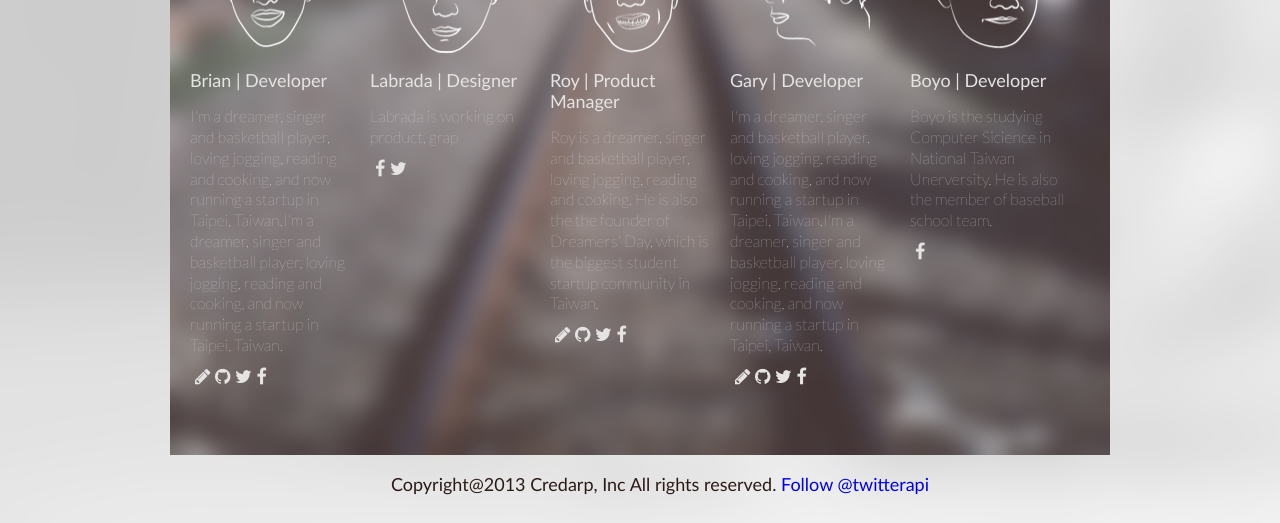
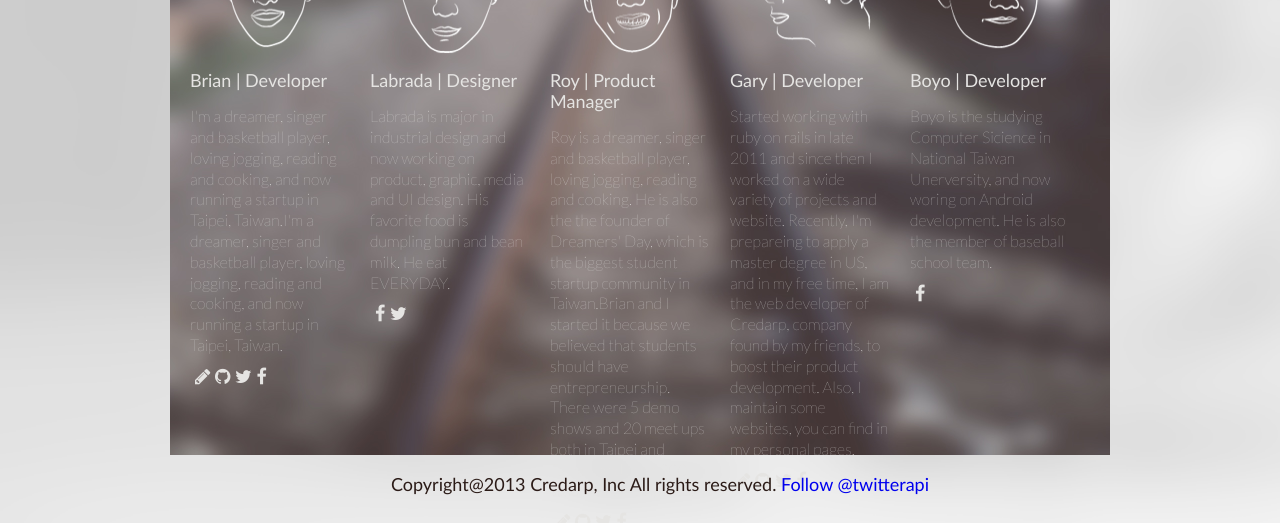
Before and after one commit to roykunglin/credarp, a Jekyll site: the page built from index.html, in a window 1280 px wide. Shown: the part 1145-1668 px from the top of the page. Built offline with Jekyll 4.4.1, drawn with Linux system fonts in a browser that asks for light colours; nearby versions of some CDN libraries; Markdown is read by kramdown in place of the engine named in the settings; the list of posts is cut into pages by our own code; comment, search, counter and statistics services are not loaded.

Commit message:
update bio

```diff
--- a/_config.yml
+++ b/_config.yml
@@ -23,7 +23,7 @@ members:
         class: "fa-facebook"
   - title: "Labrada | Designer"
     image: "web_head_labrada.png"
-    bio: "Labrada is working on product, grap"
+    bio: "Labrada is major in industrial design and now working on product, graphic, media and UI design. His favorite food is dumpling bun and bean milk. He eat EVERYDAY."
     links:
       - title: "Facebook"
         url: "https://www.facebook.com/labrada.chang"
@@ -33,7 +33,7 @@ members:
         class: "fa-twitter"
   - title: "Roy | Product Manager"
     image: "web_head_roy.png"
-    bio: "Roy is a dreamer, singer and basketball player, loving jogging, reading and cooking. He is also the the founder of Dreamers' Day, which is the biggest student startup community in Taiwan."
+    bio: "Roy is a dreamer, singer and basketball player, loving jogging, reading and cooking. He is also the the founder of Dreamers' Day, which is the biggest student startup community in Taiwan.Brian and I started it because we believed that students should have entrepreneurship. There were 5 demo shows and 20 meet ups both in Taipei and Tainan, and over 300 students participated."
     links:
       - title: "Blog"
         url: "http://about.roykung.com/"
@@ -49,7 +49,7 @@ members:
         class: "fa-facebook"
   - title: "Gary | Developer"
     image: "web_head_gary.png"
-    bio: "I'm a dreamer, singer and basketball player, loving jogging, reading and cooking, and now running a startup in Taipei, Taiwan.I'm a dreamer, singer and basketball player, loving jogging, reading and cooking, and now running a startup in Taipei, Taiwan."
+    bio: "Started working with ruby on rails in late 2011 and since then I worked on a wide variety of projects and website. Recently, I'm prepareing to apply a master degree in US, and in my free time, I am the web developer of Credarp, company found by my friends, to boost their product development. Also, I maintain some websites, you can find in my personal pages."
     links:
       - title: "Blog"
         url: "http://about.garylai.ch"
@@ -65,7 +65,7 @@ members:
         class: "fa-facebook"
   - title: "Boyo | Developer"
     image: "web_head-boyo.png"
-    bio: "Boyo is the studying Computer Sicience in National Taiwan Unerversity. He is also the member of baseball school team."
+    bio: "Boyo is the studying Computer Sicience in National Taiwan Unerversity, and now woring on Android development. He is also the member of baseball school team."
     links:
       - title: "Facebook"
         url: "https://www.facebook.com/profile.php?id=100001421548102"
```
